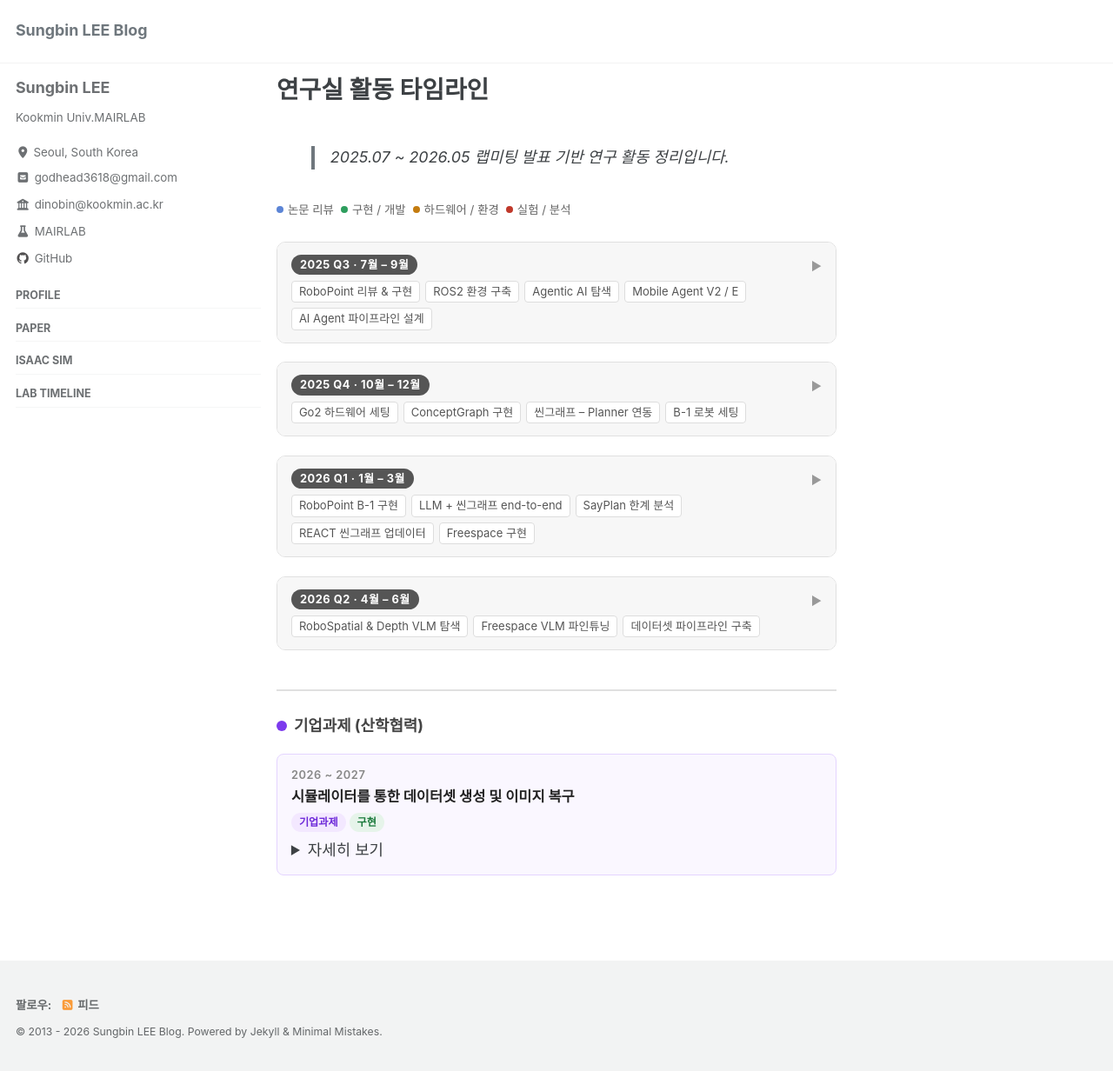
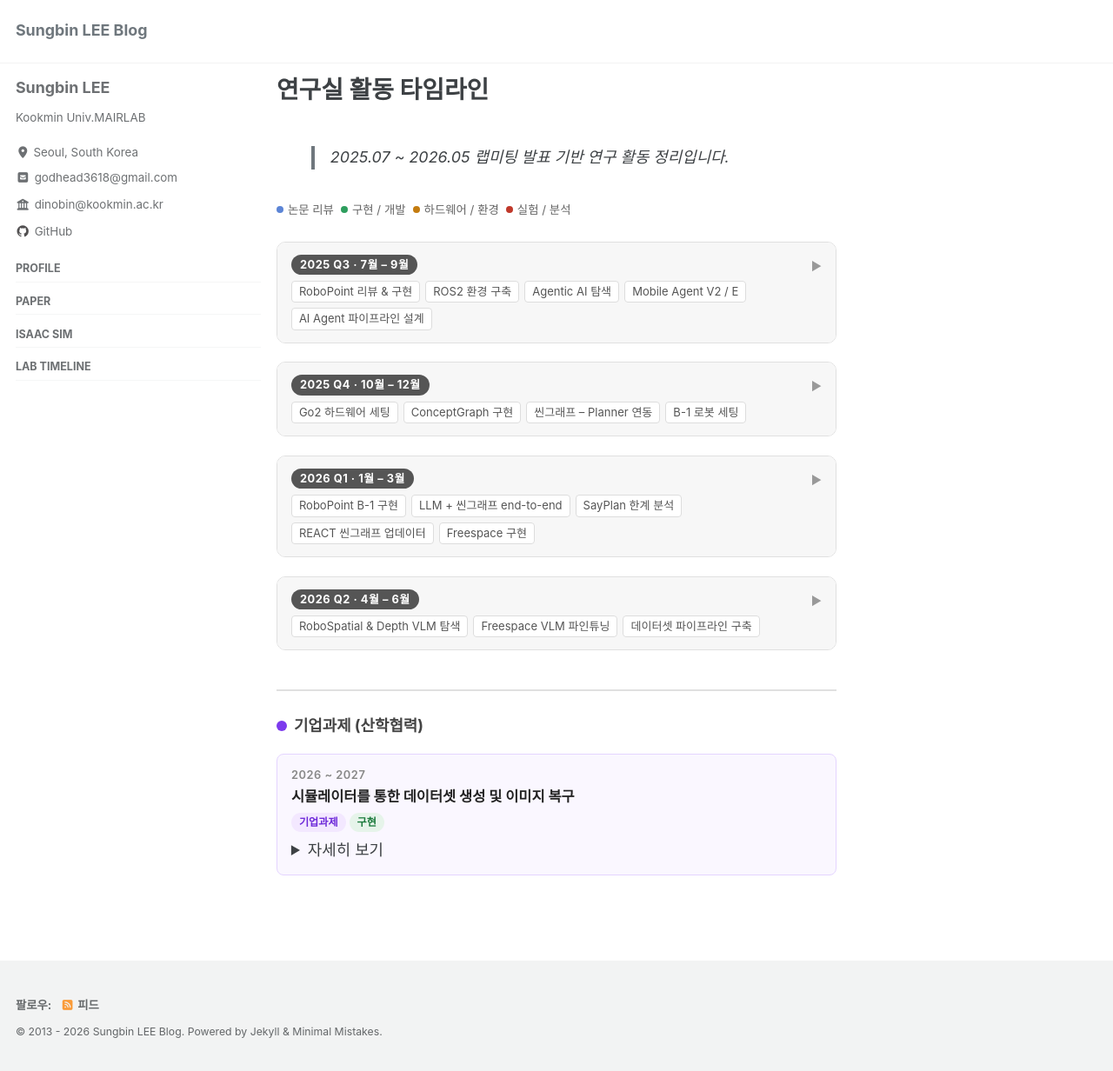
Before and after one commit to LEESB17/leesb17.github.io, a Jekyll site: the page built from _pages/lab-timeline.md, in a window 1280 px wide and 1232 px high. Shown: the whole window at 87% size. Built offline with Jekyll 4.4.1, drawn with Linux system fonts in a browser that asks for light colours; cached includes are drawn as plain includes.

Commit message:
Revert "Add MAIRLAB link to author profile"
This reverts commit e77ecdcb567db7c3a6f6a4305d5ddb9088829688.

```diff
--- a/_config.yml
+++ b/_config.yml
@@ -137,9 +137,6 @@ author:
     # - label: "Facebook"
     #   icon: "fab fa-fw fa-facebook-square"
       # url: "https://facebook.com/"
-    - label: "MAIRLAB"
-      icon: "fas fa-fw fa-flask"
-      url: "https://mairlab-km.github.io/"
     - label: "GitHub"
       icon: "fab fa-fw fa-github"
       url: "https://github.com/LEESB17"
```
